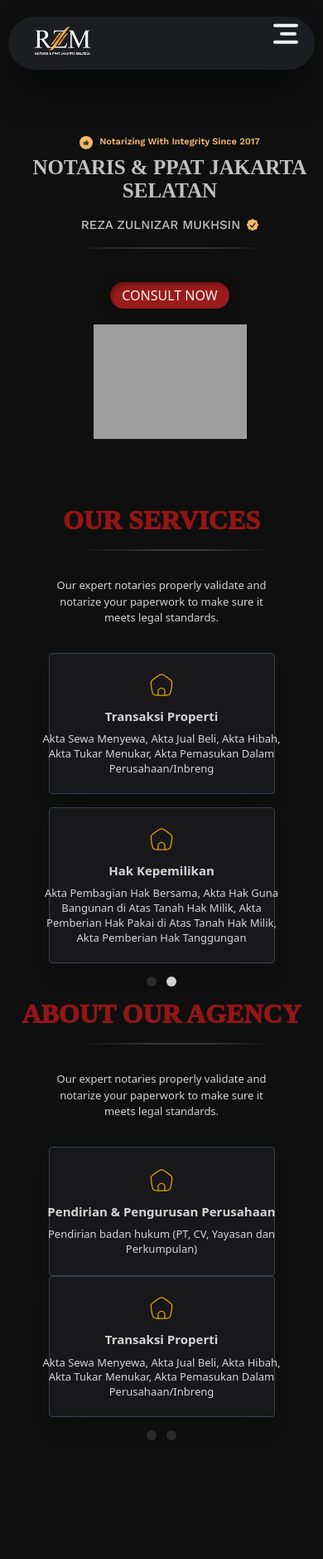
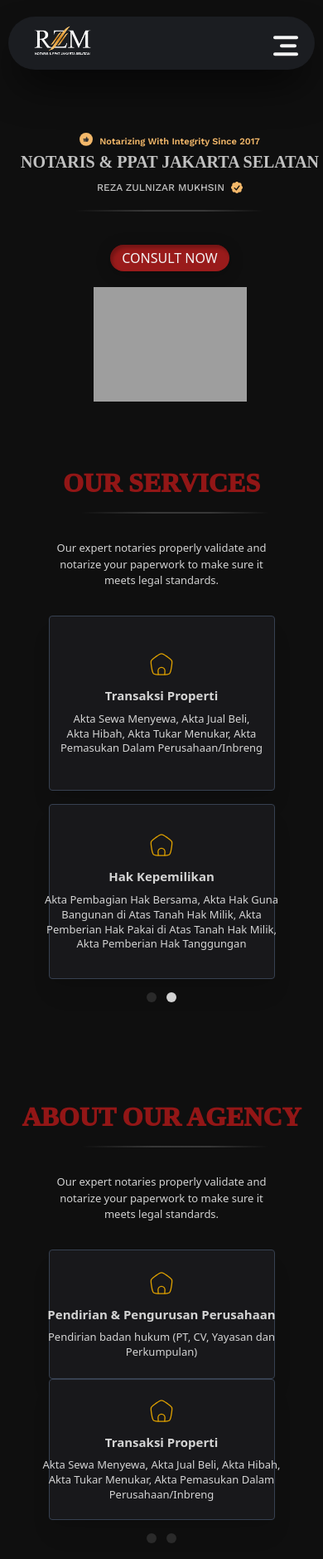
Before and after one commit to ZARASHIKI/Portofolio-work, a Flask app: page / in a window 390 px wide. Shown: the top 1879 px of the page at 83% size. Run offline with Flask 3, Linux system fonts and the light colour scheme; some libraries are stand-ins or nearby versions; some web fonts are replaced; grey boxes are pictures that could not be loaded.

Commit message:
up mobile

```diff
--- a/static/style.css
+++ b/static/style.css
@@ -314,7 +314,7 @@ body{
 .big_textm {
   color: var(--Text-2, #C1C1C1);
   font-family: "Lexend Tera";
-  font-size: 25px;
+  font-size: 20px;
   font-style: normal;
   font-weight: 800;
   line-height: normal;
@@ -324,7 +324,7 @@ body{
 .small2m {
   color: var(--Text-2, #C1C1C1);
   font-family: "Work Sans";
-  font-size: 15px;
+  font-size: 12px;
   font-style: normal;
   font-weight: 500;
   line-height: 22px;
--- a/templates/index.html
+++ b/templates/index.html
@@ -449,7 +449,7 @@
                             <a href="/"><img class="block lg:hidden h-20 w-auto" src="/static/assets/Logo White.png"
                                     alt="Logo"></a>
                         </div>
-                        <div class="inset-y-0 z-20 absolute custom right-0 wrapper lg:hidden">
+                        <div class="inset-y-0 z-20 absolute mt-2 custom right-0 wrapper lg:hidden">
                             <button class="p-2 " aria-expanded="true" onclick="toggleMenu()" id="nav-icon1">
                                 <div>
                                     <span></span>
@@ -493,11 +493,11 @@
             <div class="ml-5 pt-40 ">
                 <div class="w-full text-center">
 
-                    <p class="flex justify-center text-center small_textm "><img
-                            class="relative z-0 mr-2 pb-2 overflow-hidden mt-1 w-4" src="/static/assets/Like.svg">
+                    <p class="flex justify-center small_textm "><img
+                            class="relative z-0 mr-2 pb-2 overflow-hidden\ w-4" src="/static/assets/Like.svg">
                         Notarizing With Integrity Since 2017</p>
                     <p class="big_textm">NOTARIS & PPAT JAKARTA SELATAN</p>
-                    <p class="flex justify-center text-center mt-4 small2m">REZA ZULNIZAR MUKHSIN <img
+                    <p class="flex justify-center mt-2 small2m">REZA ZULNIZAR MUKHSIN <img
                             class="relative flex z-0 ml-2 overflow-hidden " src="/static/assets/cheklist.svg" alt="">
                     </p>
                     <div>
@@ -516,7 +516,7 @@
                 </div>
         </section>
 
-        <section id="servicesm" class="h-[80vh] bg-cover bg-fixed bg-center bg-no-repeat bg-all-bg pt-20">
+        <section id="servicesm" class="h-screen bg-cover bg-fixed bg-center bg-no-repeat bg-all-bg pt-20">
             <div class="parallax-content relative z-0 text-white service text-center ">
                 <h1 class=" text-4xl font-bold">OUR SERVICES</h1>
                 <img class="mt-4 ml-[25%]" src="/static/assets/Line 1.svg" alt="">
@@ -531,7 +531,7 @@
                 <div class="relative h-auto rounded-lg md:h-96">
                     <div class="my-slide fade" data-carousel-item>
                         <div
-                            class="h-[18.5vh] w-[70%] z-10 px-24 py-5 bg-zinc-900 rounded shadow-xl border border-gray-700 flex-col justify-center items-center gap-2.5 inline-flex hover:bg-cardhover">
+                            class="h-[25vh] w-[70%] z-10 px-24 py-5 bg-zinc-900 rounded shadow-xl border border-gray-700 flex-col justify-center items-center gap-2.5 inline-flex hover:bg-cardhover">
                             <div class="flex-col justify-start items-center gap-2 flex">
                                 <div class="w-9 h-9 p-0.5 justify-center items-center inline-flex">
                                     <div class="w-7 h-7 relative">
@@ -541,15 +541,18 @@
                                 <div class="flex-col justify-start items-center gap-2 flex">
                                     <div
                                         class="self-stretch text-center text-neutral-300 text-[15px] font-semibold font-work-sans">
-                                        Pendirian & Pengurusan Perusahaan</div>
+                                        <p>Pendirian & Pengurusan</p>
+                                        <p>Perusahaan</p></div>
                                     <div
                                         class="w-72 text-center text-neutral-300 text-[13px] font-normal font-work-sans leading-snug">
-                                        Pendirian badan hukum (PT, CV, Yayasan dan Perkumpulan)</div>
+                                        <p>Pendirian badan hukum (PT, CV,</p>
+                                        <p>Yayasan dan Perkumpulan)</p>
+                                        </div>
                                 </div>
                             </div>
                         </div>
                         <div
-                            class="h-71 w-[70%] z-10 mt-4 px-24 py-5 bg-zinc-900 rounded shadow-xl border border-gray-700 flex-col justify-center items-center gap-2.5 inline-flex hover:bg-cardhover">
+                            class="h-[25vh] w-[70%] z-10 mt-4 px-24 py-5 bg-zinc-900 rounded shadow-xl border border-gray-700 flex-col justify-center items-center gap-2.5 inline-flex hover:bg-cardhover">
                             <div class="flex-col justify-start items-center gap-2 flex">
                                 <div class="w-9 h-9 p-0.5 justify-center items-center inline-flex">
                                     <div class="w-7 h-7 relative">
@@ -559,10 +562,11 @@
                                 <div class="flex-col justify-start items-center gap-2 flex">
                                     <div
                                         class="self-stretch text-center text-neutral-300 text-[15px] font-semibold font-work-sans">
-                                        Transaksi Keuangan <br />& Kredit</div>
+                                        Transaksi Keuangan & Kredit</div>
                                     <div
                                         class="w-72 text-center text-neutral-300 text-[13px] font-normal font-work-sans leading-snug">
-                                        Akta Perjanjian Kredit, & Akta Perjanjian Hutang </div>
+                                        <p>Akta Perjanjian Kredit, & Akta</p>
+                                        <p>Perjanjian Hutang</p></div>
                                 </div>
                             </div>
                         </div>
@@ -571,7 +575,7 @@
 
                     <div class="my-slide fade justify-center" data-carousel-item>
                         <div
-                            class="h-71 w-[70%] z-10 px-24 py-5 bg-zinc-900 rounded shadow-xl border border-gray-700 flex-col justify-center items-center gap-2.5 inline-flex hover:bg-cardhover">
+                            class="h-[25vh] w-[70%] z-10 px-24 py-5 bg-zinc-900 rounded shadow-xl border border-gray-700 flex-col justify-center items-center gap-2.5 inline-flex hover:bg-cardhover">
                             <div class="flex-col justify-start items-center gap-2 flex">
                                 <div class="w-9 h-9 p-0.5 justify-center items-center inline-flex">
                                     <div class="w-7 h-7 relative">
@@ -584,15 +588,14 @@
                                         Transaksi Properti</div>
                                     <div
                                         class="w-72 text-center text-neutral-300 text-[13px] font-normal font-work-sans leading-snug">
-                                        Akta Sewa Menyewa, Akta Jual Beli, Akta Hibah, Akta Tukar Menukar, Akta
-                                        Pemasukan
-                                        Dalam
-                                        Perusahaan/Inbreng</div>
+                                        <p>Akta Sewa Menyewa, Akta Jual Beli, </p>
+                                    <p>Akta Hibah, Akta Tukar Menukar, Akta</p>
+                                    <p>Pemasukan Dalam Perusahaan/Inbreng</p></div>
                                 </div>
                             </div>
                         </div>
                         <div
-                            class="h-71 w-[70%] z-10 mt-4 px-24 py-5 bg-zinc-900 rounded shadow-xl border border-gray-700 flex-col justify-center items-center gap-2.5 inline-flex hover:bg-cardhover">
+                            class="h-[25vh] w-[70%] z-10 mt-4 px-24 py-5 bg-zinc-900 rounded shadow-xl border border-gray-700 flex-col justify-center items-center gap-2.5 inline-flex hover:bg-cardhover">
                             <div class="flex-col justify-start items-center gap-2 flex">
                                 <div class="w-9 h-9 p-0.5 justify-center items-center inline-flex">
                                     <div class="w-7 h-7 relative">
```
